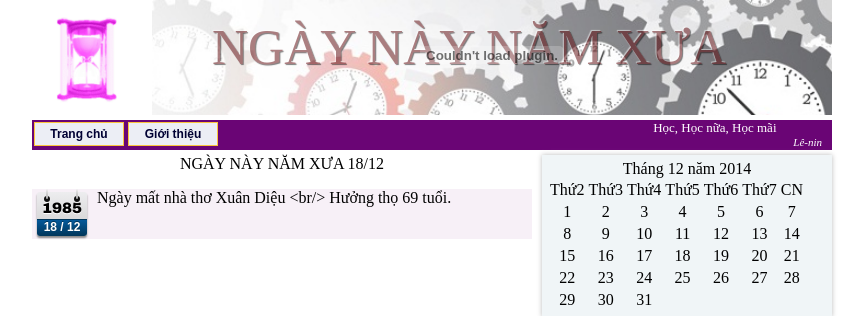
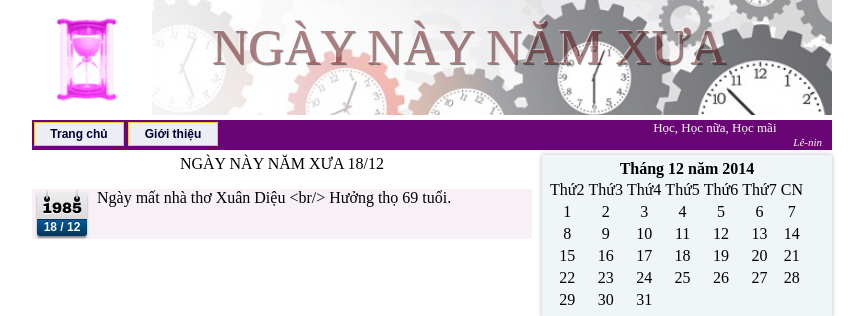
Before and after one commit to huunam0/nnnx, a PHP site: page /danhba/ in a window 1280 px wide. Shown: the top 316 px of the page, without its empty margins (208-1073 px from the left). Run offline with PHP 8.4, Linux system fonts and the light colour scheme; data comes from the database, SQL or seed files in the repository.

Commit message:
Dieu chinh hinh thuc

```diff
--- a/homnay.php
+++ b/homnay.php
@@ -21,12 +21,11 @@
 <?php
 date_default_timezone_set("Asia/Ho_Chi_Minh");
 require_once("config.php");
-mysql_query("set name utf8");
 $ngay = date("d");
 $thang = date("m");
 $nam = date("y");
 
-if (isset($_GET[title])) echo '<div class="tieude">NGÀY NÀY NĂM XƯA</div>';
+if (isset($_GET['title'])) echo '<div style="text-align:center;">NGÀY NÀY NĂM XƯA</div>';
 $sql="select * from cacsukien where ngay=$ngay and thang=$thang;";
 //echo $sql;
 $result = mysql_query($sql);
@@ -43,6 +42,7 @@
   </div>
 
 </div>
+<div style="color:white;">.</div>
 <div id="footerpart" style="text-align: right;font-size:4vw; position:absolute; right:0; bottom:0;">
   <a href="http://ngaynaynamxua.info/" target="_blank">Xem thêm</a>
 </div>
--- a/index.php
+++ b/index.php
@@ -22,7 +22,7 @@
 	<img src="hinh/sand-clock.gif" height="100px" />
 	</div>
 	<div id="title">
-	<div style="position:absolute; z-index:1;">
+	<div style="position:absolute; z-index:1;display:none;">
 	<object classid="clsid:D27CDB6E-AE6D-11cf-96B8-444553540000" codebase="http://fpdownload.macromedia.com/pub/shockwave/cabs/flash/swflash.cab#version=8,0,0,0" width="680" height="110">
 	<param name="movie" value="hinh/nen2.swf" />
 	<param name="quality" value="high" />
@@ -112,7 +112,7 @@
 	</div>
 	<div id="rightside">
 	  <div id="calendar" class="rightwidget">
-	  <div style="text-align:center;">Tháng <?php echo $thang." năm ".$nam;?></div>
+	  <div style="text-align:center;"><b>Tháng <?php echo $thang." năm ".$nam;?></b></div>
 	  <table>
 	  <tr align="center"><td width="15%">Thứ2</td><td width="15%">Thứ3</td><td width="15%">Thứ4</td><td width="15%">Thứ5</td><td width="15%">Thứ6</td><td width="15%">Thứ7</td><td width="15%">CN</td>
 	  </tr>
```
